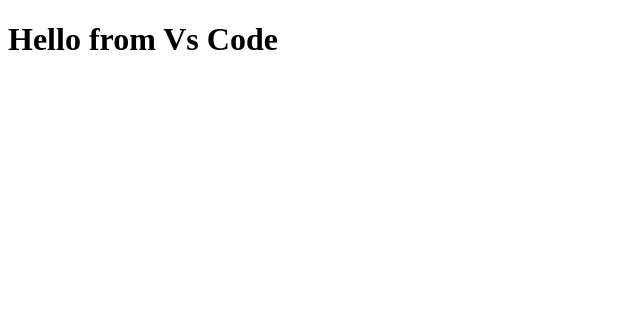
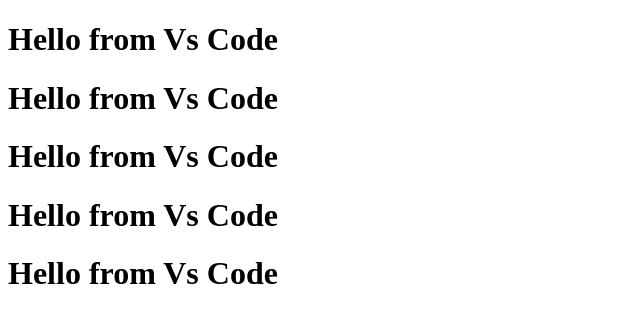
Before and after one commit to Vaibhexa/codecode, a plain HTML site: page index.html in a window 1280 px wide. Shown: the whole page, without its empty margins (0-640 px from the left). Drawn offline with Linux system fonts and the light colour scheme.

Commit message:
Update index.html

```diff
--- a/index.html
+++ b/index.html
@@ -7,5 +7,9 @@
 </head>
 <body>
     <h1>Hello from Vs Code</h1>
+    <h1>Hello from Vs Code</h1>
+    <h1>Hello from Vs Code</h1>
+    <h1>Hello from Vs Code</h1>
+    <h1>Hello from Vs Code</h1>
 </body>
 </html>
```
